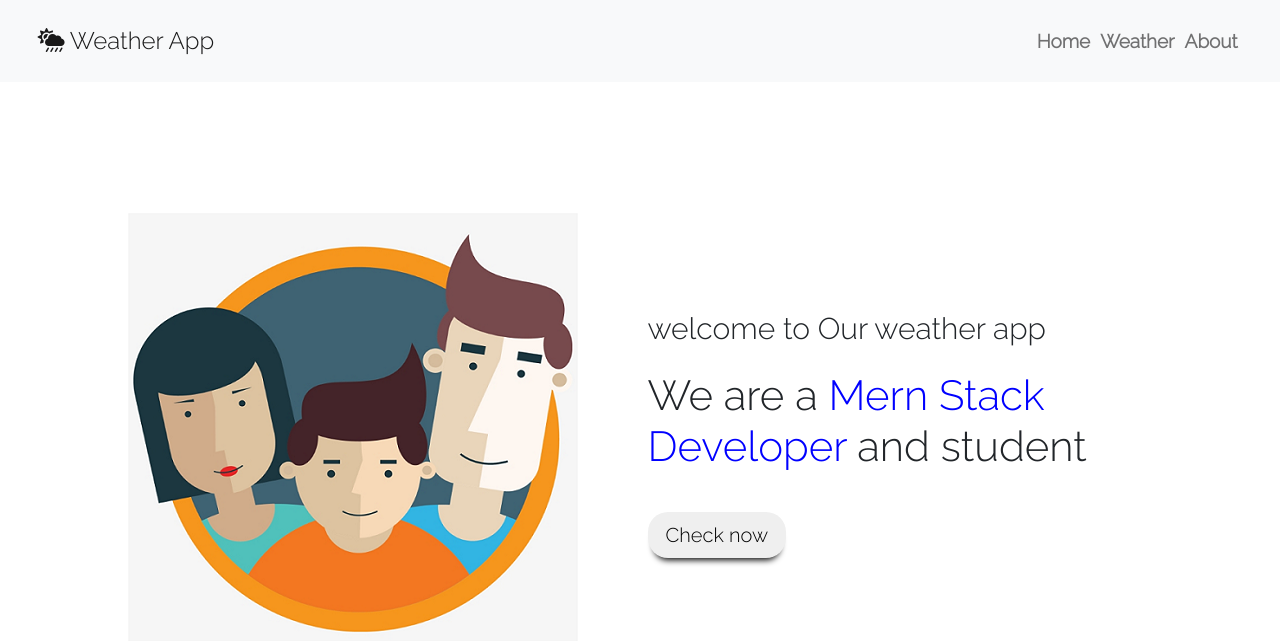
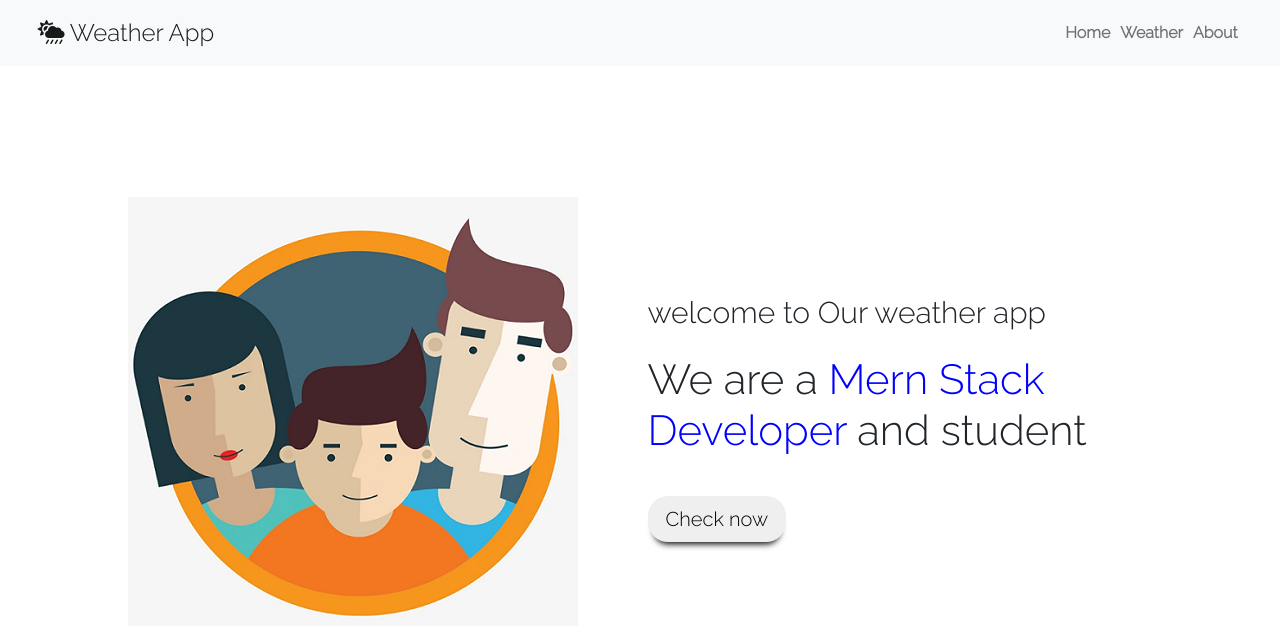
Before and after one commit to meenakshi0610/weather-app, a Node server app: page /about in a window 1280 px wide. Shown: the top 641 px of the page. Run offline with Node 20, Linux system fonts and the light colour scheme; some libraries are stand-ins or nearby versions.

Commit message:
style changes

```diff
--- a/Templates/partials/boilerplate2.hbs
+++ b/Templates/partials/boilerplate2.hbs
@@ -1,5 +1,5 @@
 <footer class="footer bg-light py-3 mt-auto">
-    <p>created by Meenakshi🤍</p>
+    <p>created by Meenakshi 🤍</p>
 </footer>
 
 
--- a/public/css/style.css
+++ b/public/css/style.css
@@ -25,14 +25,14 @@ body{
 }
 .navbar{
     color:#fff;
-    padding :2rem 0;
+    padding :1.2rem 0;
 }.navbar li{
     margin-left: 3rem;
     padding: 2rem;
 }
 .navbar a{
     color:#fff;
-    font-size: 1.9rem;
+    font-size: medium;
 
 }
 .navbar .navbar-brand{
```
